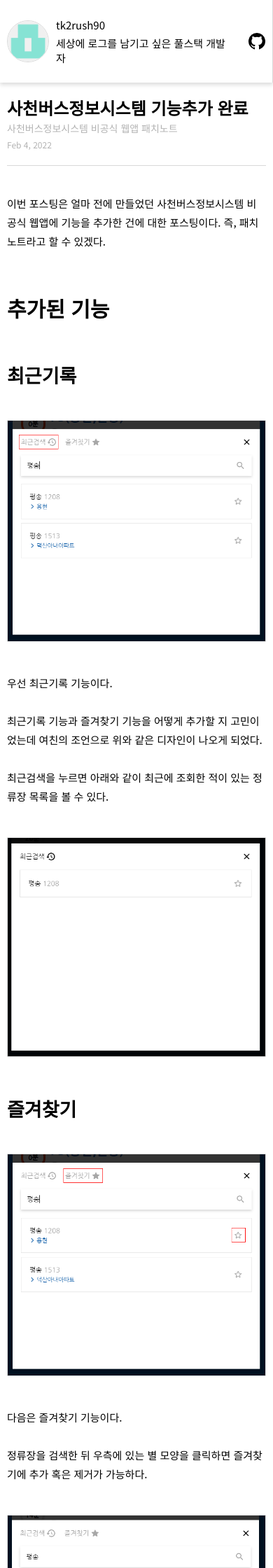
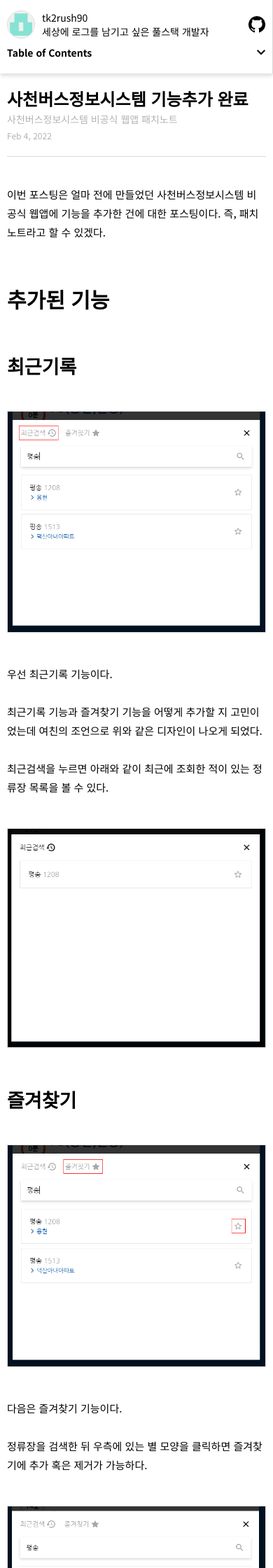
Before and after one commit to tk2blog90/tk2blog90.github.io, a Jekyll site: the page built from _posts/2022-02-04-1.md, in a window 390 px wide. Shown: the top 2240 px of the page at 70% size. Built offline with Jekyll 4.4.1, drawn with Linux system fonts in a browser that asks for light colours; comment, search, counter and statistics services are not loaded.

Commit message:
Add table of contents feature.

```diff
--- /dev/null
+++ b/_includes/table-of-content.html
@@ -0,0 +1,20 @@
+<!-- table of contents -->
+<div class="table-of-content">
+  <div class="header">
+    <div class="title">
+      Table of Contents
+    </div>
+
+    <!-- opener for mobile-->
+    <svg class="opener" xmlns="http://www.w3.org/2000/svg" width="12" height="7.41" viewBox="0 0 12 7.41">
+      <path id="ic_keyboard_arrow_down_24px" d="M7.41,7.84,12,12.42l4.59-4.58L18,9.25l-6,6-6-6Z"
+            transform="translate(-6 -7.84)"/>
+    </svg>
+  </div>
+
+  <div class="div"></div>
+
+  <div class="contents">
+    <!-- render items dynamically -->
+  </div>
+</div>
--- a/_layouts/default.html
+++ b/_layouts/default.html
@@ -82,7 +82,13 @@
 </head>
 <body>
   <main>
-    {% include owner-info.html %}
+    <div class="left-column">
+      {% include owner-info.html %}
+
+      {% if page.layout == 'post' %}
+      {% include table-of-content.html %}
+      {% endif %}
+    </div>
 
     <section class="container">
       {{ content }}
--- a/_layouts/post.html
+++ b/_layouts/post.html
@@ -69,6 +69,140 @@
     })();
   </script>
 
+  <!-- table of content generator -->
+  <script>
+    (() => {
+      const HEADING_ATTRIBUTE = 'post-heading';
+      const TABLE_OF_CONTENT_ACTIVE_CLASS = 'active';
+      const TABLE_OF_CONTENT_OPENED_CLASS = 'opened';
+      const main = document.querySelector('main');
+      const tableOfContents = document.querySelector('.table-of-content');
+
+      if (main && tableOfContents) {
+        // The header of table of contents list.
+        const tableOfContentsHeader = tableOfContents.querySelector('.header');
+
+        // Created anchors will be appended to `anchors`.
+        const anchors = [];
+        const headers = searchHeaders();
+
+        if (headers.length > 0) {
+          const contentsContainer = tableOfContents.querySelector('.contents');
+
+          if (contentsContainer) {
+            headers.forEach(item => {
+              const anchor = renderAnchor(item);
+
+              contentsContainer.appendChild(anchor);
+              anchors.push(anchor);
+            });
+          }
+
+          if (anchors.length > 0) {
+
+            main.addEventListener('scroll', checkTheActivatedHeader);
+
+            // Check the activated header when first loaded.
+            checkTheActivatedHeader();
+          }
+        }
+
+        // Handle window resize event.
+        // If window resized, remove opened class from the table of content.
+        window.addEventListener('resize', () => {
+          tableOfContents.classList.remove(TABLE_OF_CONTENT_OPENED_CLASS);
+        });
+
+        // Handle table of contents header click event.
+        // Toggle the opened class for header when window size is under `1060px`
+        tableOfContentsHeader.addEventListener('click', () => {
+          if (window.innerWidth <= 1060) {
+            tableOfContents.classList.toggle(TABLE_OF_CONTENT_OPENED_CLASS);
+          }
+        });
+
+        /**
+         * Check the activated header.
+         * The `anchors` and `headers` should be initialized before calling this method.
+         */
+        function checkTheActivatedHeader() {
+          const activatedHeader = getActivatedHeader(headers);
+
+          highlightTableOfContents(anchors, activatedHeader);
+        }
+
+        /**
+         * Render content anchor.
+         * @param header {Element} The header element.
+         * @return {HTMLAnchorElement}
+         */
+        function renderAnchor(header) {
+          const anchor = document.createElement('a');
+
+          anchor.rel = 'nofollow';
+          anchor.href = `#${header.id}`;
+          anchor.innerText = header.textContent;
+          anchor.classList.add('content', header.tagName.toLowerCase());
+          anchor.setAttribute(HEADING_ATTRIBUTE, header.id);
+          anchor.addEventListener('click', checkTheActivatedHeader);
+
+          return anchor;
+        }
+
+        /**
+         * Search header elements from the post contents.
+         * @return {Element[]}
+         */
+        function searchHeaders() {
+          const body = document.querySelector('.post-contents');
+          const headers = [];
+
+          if (body) {
+            const results = body.querySelectorAll('h1, h2, h3, h4, h5, h6');
+
+            // Make NodeList to Array.
+            results.forEach(item => headers.push(item));
+          }
+
+          return headers;
+        }
+
+        /**
+         * Get the activated header which is showing in view first.
+         * @param headers {Element[]} The headers of contents.
+         * @return {Element | void}
+         */
+        function getActivatedHeader(headers) {
+          const header = headers.find(item => {
+            const rect = item.getBoundingClientRect();
+
+            // Find the first item that is showing in view.
+            // The reason why checking with `-10` is heading text covered a little by window top.
+            return rect.y > -10;
+          });
+
+          // If not found, return the last header.
+          return header || headers[headers.length - 1];
+        }
+
+        /**
+         * Set highlight to activated anchor.
+         * @param anchors {HTMLAnchorElement[]}
+         * @param header {Element}
+         */
+        function highlightTableOfContents(anchors, header) {
+          anchors.forEach(item => {
+            if (item.getAttribute(HEADING_ATTRIBUTE) === header.id) {
+              item.classList.add(TABLE_OF_CONTENT_ACTIVE_CLASS);
+            } else {
+              item.classList.remove(TABLE_OF_CONTENT_ACTIVE_CLASS);
+            }
+          });
+        }
+      }
+    })();
+  </script>
+
   <noscript>
     Please enable JavaScript to view the <a href="https://disqus.com/?ref_noscript">comments powered by Disqus.</a>
   </noscript>
--- /dev/null
+++ b/_sass/left-column.scss
@@ -0,0 +1,25 @@
+@import "mixins";
+@import "props";
+
+.left-column {
+  @include padding(50px);
+  @include border-right(1px solid rgba($black, .15));
+  position: sticky;
+  top: 0;
+  height: 100%;
+
+  @include screen-under(1060px) {
+    @include padding(30px 60px 20px);
+    position: sticky;
+    top: 0;
+    height: auto;
+    z-index: 100;
+    background-color: rgba($white, .5);
+    backdrop-filter: blur(10px);
+    box-shadow: 0 3px 6px rgba($black, .15);
+  }
+
+  @include screen-under(767px) {
+    @include padding(15px 10px);
+  }
+}
--- a/_sass/owner-info.scss
+++ b/_sass/owner-info.scss
@@ -2,24 +2,8 @@
 @import "props";
 
 .owner-info {
-  @include padding(50px);
-  @include border-right(1px solid rgba($black, .15));
-  position: sticky;
-  height: 100%;
-  top: 0;
-
   @include screen-under(1060px) {
-    @include padding(30px 60px 20px);
     @include flex(center, space-between);
-    height: auto;
-    z-index: 100;
-    background-color: rgba($white, .5);
-    backdrop-filter: blur(10px);
-    box-shadow: 0 3px 6px rgba($black, .15);
-  }
-
-  @include screen-under(767px) {
-    @include padding(25px 10px);
   }
 
   .owner-profile {
@@ -29,7 +13,7 @@
 
     @include screen-under(767px) {
       // total - icon-width - margin
-      max-width: calc(100% - 24px - 20px);
+      width: calc(100% - 24px - 20px);
     }
   }
 
@@ -40,7 +24,21 @@
 
     @include screen-under(767px) {
       // total - thumbnail-width - margin
-      max-width: calc(100% - 60px - 10px);
+      width: calc(100% - 60px - 10px);
+
+      a, p {
+        font-size: 14px;
+      }
+
+      p {
+        margin-top: 0;
+      }
+    }
+
+    @include screen-under(374px) {
+      p {
+        display: none;
+      }
     }
   }
 
@@ -51,6 +49,10 @@
 
     @include screen-under(1060px) {
       @include ball(60px);
+    }
+
+    @include screen-under(767px) {
+      @include ball(40px);
     }
   }
 
--- /dev/null
+++ b/_sass/table-of-content.scss
@@ -0,0 +1,87 @@
+@import "mixins";
+@import "props";
+
+.table-of-content {
+  margin-top: 30px;
+  width: 170px;
+
+  @include screen-under(1060px) {
+    margin-top: 15px;
+    width: 100%;
+
+    &.opened {
+      .contents, .div {
+        display: block;
+      }
+
+      .header .opener {
+        transform: rotate(180deg);
+      }
+    }
+
+    .contents, .div {
+      display: none;
+    }
+  }
+
+  @include screen-under(767px) {
+    margin-top: 5px;
+  }
+
+  .header {
+    @include flex(center, space-between);
+    height: 30px;
+
+    @include screen-under(1060px) {
+      cursor: pointer;
+      user-select: none;
+    }
+
+    .title {
+      font-size: 14px;
+      font-weight: 700;
+    }
+
+    .opener {
+      display: none;
+
+      @include screen-under(1060px) {
+        display: block;
+      }
+    }
+  }
+
+  .div {
+    @include rect(100%, 1px);
+    background-color: rgba($black, .15);
+    margin: 5px 0;
+  }
+
+  .contents {
+    overflow: auto;
+    max-height: 300px;
+
+    .content {
+      @include padding(5px 0);
+      font-size: 14px;
+      font-weight: 400;
+      color: rgba($black, .3);
+      display: block;
+      word-break: break-word;
+
+      &.active {
+        color: $black;
+      }
+
+      &:not(.active):hover {
+        color: $riptide;
+      }
+
+      &.h2 { @include padding-left(10px) }
+      &.h3 { @include padding-left(20px) }
+      &.h4 { @include padding-left(30px) }
+      &.h5 { @include padding-left(40px) }
+      &.h6 { @include padding-left(50px) }
+    }
+  }
+}
--- a/assets/css/style.scss
+++ b/assets/css/style.scss
@@ -15,6 +15,8 @@
 @import "site-link";
 @import "post-contents";
 @import "highlight";
+@import "left-column";
+@import "table-of-content";
 @import url('https://fonts.googleapis.com/css2?family=Noto+Sans+KR:wght@100;300;400;500;700;900&display=swap');
 
 * {
```
